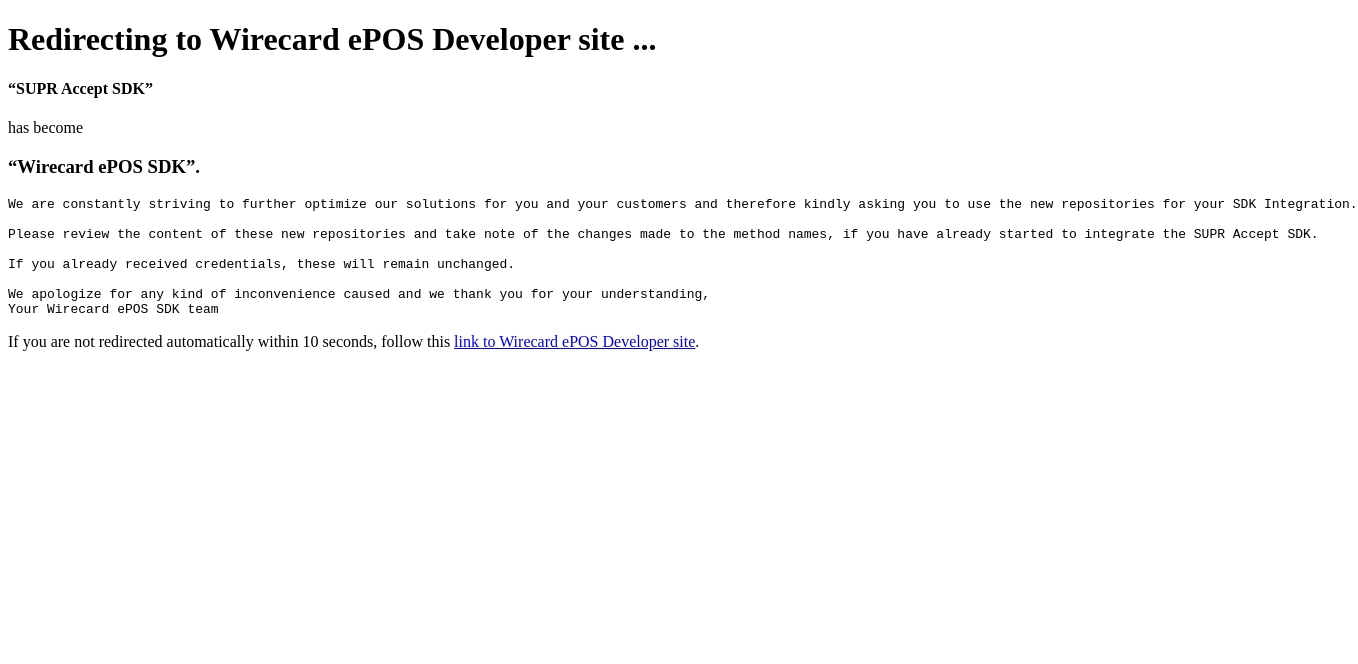
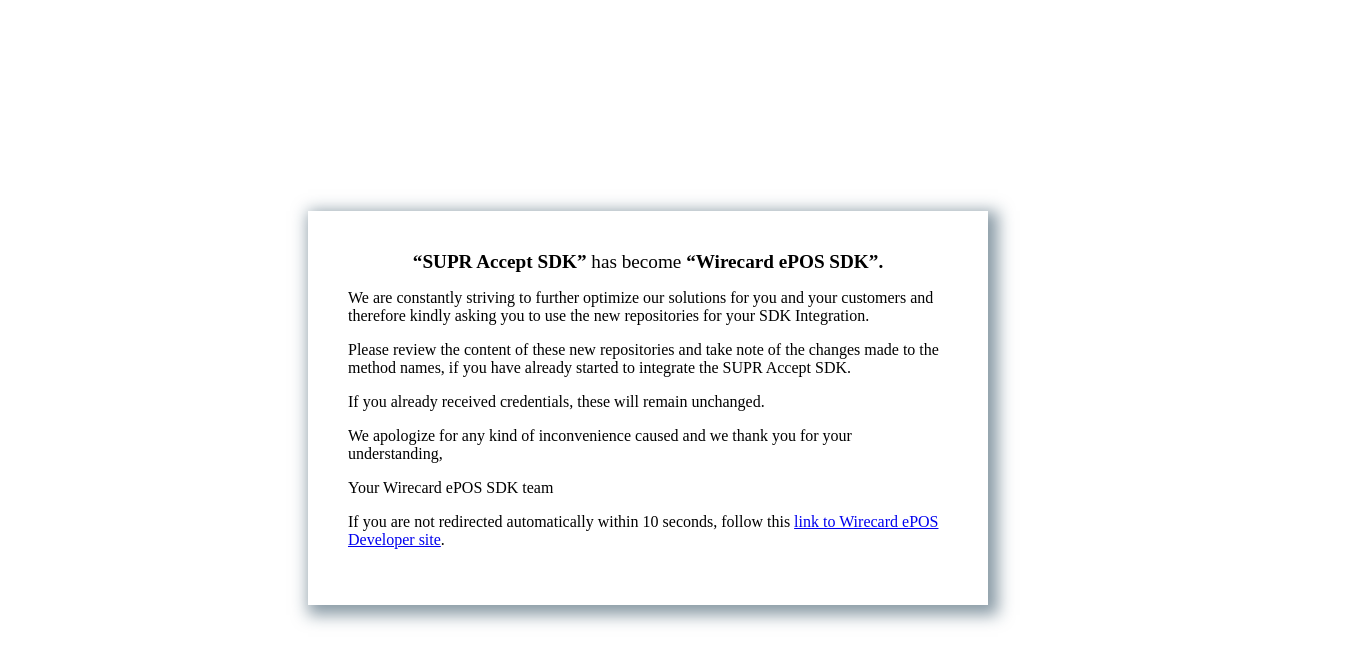
Before and after one commit to uniblockchain/SuprAcceptSDK-iOS, a plain HTML site: page index.html in a window 1280 px wide. Shown: the whole page, 1358 px wide, since content can reach past the window. Drawn offline with Linux system fonts and the light colour scheme.

Commit message:
Update index.html

```diff
--- a/index.html
+++ b/index.html
@@ -9,20 +9,24 @@
   </head>
   <html>
     <body>
-    <h1>Redirecting to Wirecard ePOS Developer site ...</h1>
+    <div style="position:fixed;padding:0;margin:0;width:100%;height:100%;display:flex">
+    <div style="margin:auto;padding:40px; min-width:470px;max-width:600px;max-height:600px;display:flex;justify-content:center;flex-direction:column;align-items: center;-webkit-box-shadow: 5px 5px 15px 5px rgba(22,56,77,0.5);
+box-shadow: 5px 5px 15px 5px rgba(22,56,77,0.5);">
+     <div style="display:inline-block;font-size:larger;"><b>“SUPR Accept SDK”</b> has become <b>“Wirecard ePOS SDK”.</b></div>
+ <div>
+<p>We are constantly striving to further optimize our solutions for you and your customers and therefore kindly asking you to use the new repositories for your SDK Integration.</p>
 
-     <h4>“SUPR Accept SDK”</h4> has become <h3>“Wirecard ePOS SDK”.</h3>
+<p>Please review the content of these new repositories and take note of the changes made to the method names, if you have already started to integrate the SUPR Accept SDK.</p>
 
-<pre>We are constantly striving to further optimize our solutions for you and your customers and therefore kindly asking you to use the new repositories for your SDK Integration.
+<p>If you already received credentials, these will remain unchanged.</p>
 
-Please review the content of these new repositories and take note of the changes made to the method names, if you have already started to integrate the SUPR Accept SDK.
+<p>We apologize for any kind of inconvenience caused and we thank you for your understanding,</p>
 
-If you already received credentials, these will remain unchanged.
-
-We apologize for any kind of inconvenience caused and we thank you for your understanding,
-Your Wirecard ePOS SDK team</pre>
+<p>Your Wirecard ePOS SDK team</p>
 
     <p>If you are not redirected automatically within 10 seconds, follow this <a href='https://wirecardmobileservices.github.io/Wirecard-ePOS-Developer/'>link to Wirecard ePOS Developer site</a>.</p>
-
+    </div>
+    </div>
+    </div>
     </body>
 </html>
```
